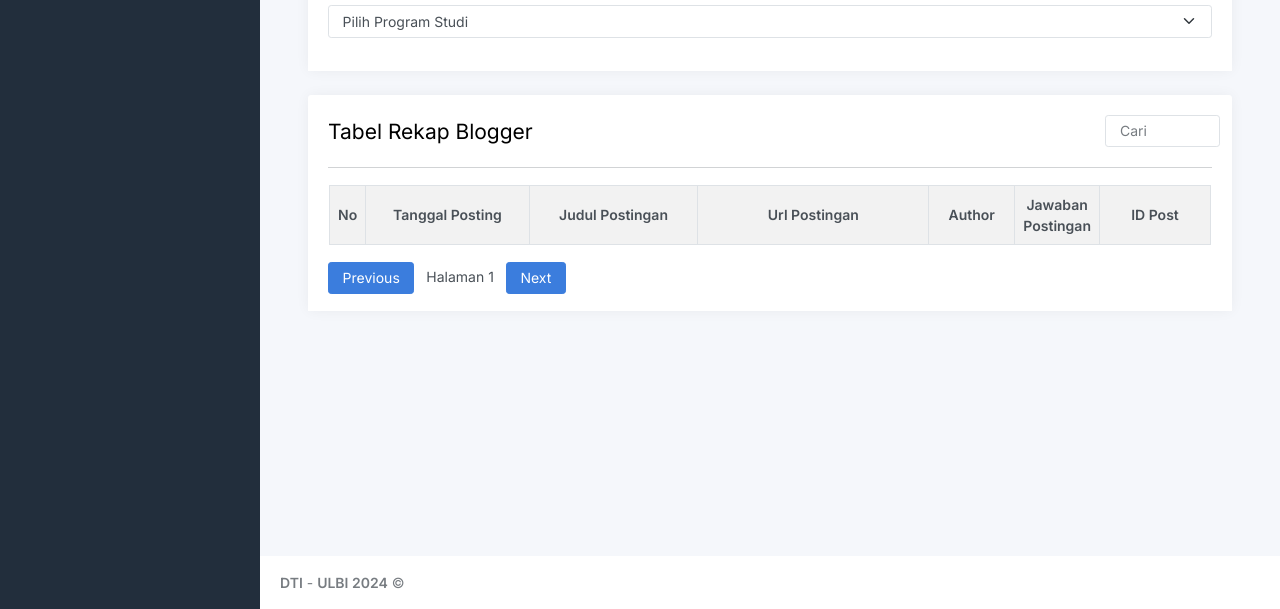
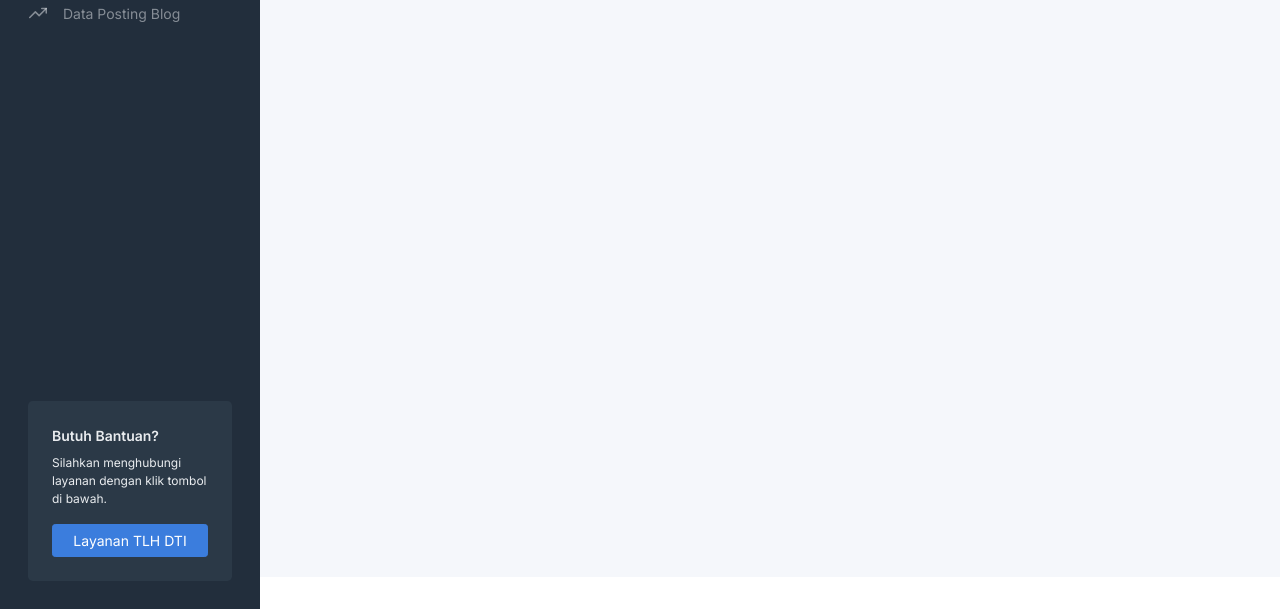
Before and after one commit to uiteung/dashboard_blog, a website: page index.html in a window 1280 px wide. Shown: the part 191-800 px from the top of the page. Drawn offline with nearby package versions, Linux system fonts and the light colour scheme; some packages are replaced by stand-ins of ours; a script that the page names is missing; files whose address does not match are found by name.

Commit message:
feat(index): tambah file untuk dashboard

```diff
--- a/index.html
+++ b/index.html
@@ -15,7 +15,7 @@
 
     <link rel="canonical" href="https://demo-basic.adminkit.io/" />
 
-	<title>Rekap Blogger</title>
+    <title>Dashboard Blogger</title>
 
     <link href="static/css/app.css" rel="stylesheet">
     <link rel="stylesheet" href="static/css/style.css">
@@ -40,41 +40,30 @@
 
                     <li class="sidebar-item active">
                         <a class="sidebar-link" href="index.html">
+                            <i class="align-middle" data-feather="sliders"></i> <span
+                                class="align-middle">Dashboard</span>
+                        </a>
+                    </li>
+
+                    <li class="sidebar-item">
+                        <a class="sidebar-link" href="posts/index.html">
                             <i class="align-middle" data-feather="trending-up"></i> <span class="align-middle">Data
                                 Posting Blog</span>
                         </a>
                     </li>
-
-					<!-- <li class="sidebar-item">
-						<a class="sidebar-link" href="pages-sign-in.html">
-              <i class="align-middle" data-feather="log-in"></i> <span class="align-middle">Sign In</span>
-            </a>
-					</li>
-
-					<li class="sidebar-item">
-						<a class="sidebar-link" href="pages-sign-up.html">
-              <i class="align-middle" data-feather="user-plus"></i> <span class="align-middle">Sign Up</span>
-            </a>
-					</li>
-
-					<li class="sidebar-item">
-						<a class="sidebar-link" href="pages-blank.html">
-              <i class="align-middle" data-feather="book"></i> <span class="align-middle">Blank</span>
-            </a>
-					</li> -->
                 </ul>
 
-				<!-- <div class="sidebar-cta">
+                <div class="sidebar-cta">
                     <div class="sidebar-cta-content">
-						<strong class="d-inline-block mb-2">Upgrade to Pro</strong>
+                        <strong class="d-inline-block mb-2">Butuh Bantuan?</strong>
                         <div class="mb-3 text-sm">
-							Are you looking for more components? Check out our premium version.
+                            Silahkan menghubungi layanan dengan klik tombol di bawah.
                         </div>
                         <div class="d-grid">
-							<a href="upgrade-to-pro.html" class="btn btn-primary">Upgrade to Pro</a>
+                            <a href="upgrade-to-pro.html" class="btn btn-primary">Layanan TLH DTI</a>
                         </div>
                     </div>
-				</div> -->
+                </div>
             </div>
         </nav>
         <!-- Sidebar End -->
@@ -90,15 +79,13 @@
                 <div class="navbar-collapse collapse">
                     <ul class="navbar-nav navbar-align">
                         <li class="nav-item dropdown">
-							<a class="nav-icon dropdown-toggle d-inline-block d-sm-none" href="#"
-								data-bs-toggle="dropdown">
+                            <a class="nav-icon dropdown-toggle d-inline-block d-sm-none" href="#" data-bs-toggle="dropdown">
                                 <i class="align-middle" data-feather="settings"></i>
                             </a>
 
-							<a class="nav-link dropdown-toggle d-none d-sm-inline-block" href="#"
-								data-bs-toggle="dropdown">
-								<img src="static/img/avatars/avatar.jpg" class="avatar img-fluid rounded-circle me-1"
-									alt="Admin" /> <span class="text-dark">Admin</span>
+                            <a class="nav-link dropdown-toggle d-none d-sm-inline-block" href="#" data-bs-toggle="dropdown">
+                                <img src="static/img/avatars/avatar.jpg" class="avatar img-fluid rounded-circle me-1" alt="Admin" />
+                                <span class="text-dark">Admin</span>
                             </a>
                             <div class="dropdown-menu dropdown-menu-end">
                                 <a class="dropdown-item" href="#"><i class="align-middle me-1" data-feather="user"></i>
@@ -115,120 +102,38 @@
             <!-- Main Content Start -->
             <main class="content">
                 <div class="container-fluid p-0">
-					<h5 class="right-aligned" style="float: right">
-						<a href="index.html">Home</a> / Data Monitoring Dashboard Blogger
-					</h5>
-					<h1 class="h3 mb-3"><b>Rekap Blogger</b></h1>
-					<div class="row justify-content-center">
-						<div class="col-12">
-							<div class="card">
-								<div class="card-header">
-									<h5 class="card-title mb-2">Program Studi</h5>
-									<select class="form-select mb-3" id="prodiDropdown">
-										<option selected>Pilih Program Studi</option>
-										<option value="14">D4 Teknik Informatika</option>
-										<option value="13">D3 Teknik Informatika</option>
-										<option value="23">D3 Manajemen Informatika</option>
-										<option value="33">D3 Akuntansi</option>
-										<option value="34">D4 Akuntansi Keuangan</option>
-										<option value="43">D3 Manajemen Pemasaran</option>
-										<option value="44">D4 Manajemen Perusahaan</option>
-										<option value="53">D3 Administrasi Logistik</option>
-										<option value="54">D4 Logistik Bisnis</option>
-										<option value="74">D4 Logistik Niaga</option>
-										<option value="81">S1 Manajemen Transportasi</option>
-										<option value="82">S1 Manajemen Logistik</option>
-										<option value="83">S1 Bisnis Digital</option>
-										<option value="84">S1 Sains Data</option>
-										<option value="85">S1 Manajemen Rekayasa</option>
-										<option value="11">S2 Manajemen Logistik</option>
-									</select>
-								</div>
+
+                    <h1 class="h3 mb-3">Selamat Datang di<strong> Dashboard Blogger</strong></h1>
+
+                    <div class="row">
+
                     </div>
                     <div class="card">
-								<div class="card-header">
-									<div class="row no-gutters" style="height: 40px">
-										<h1 class="h3 mt-2">Tabel Rekap Blogger</h1>
-										<div class="col-md-3" style="
-								position: absolute;
-								top: 0;
-								right: 0;
-								width: 15%;
-								margin-top: 20px;
-							  ">
-											<input type="text" class="form-control" id="searchInput"
-												placeholder="Cari" />
-										</div>
+
                     </div>
 
-									<hr />
-									<div class="table-container">
-										<table class="table table-striped" style="width: 100%">
-											<thead>
-												<tr style="text-align: center; vertical-align: middle">
-													<th hidden></th>
-													<th width="30px">No</th>
-													<th width="220px">Tanggal Posting</th>
-													<th width="220px">Judul Postingan</th>
-													<th width="320px">Url Postingan</th>
-													<th width="100px">Author</th>
-													<th width="70px">Jawaban Postingan</th>
-													<th width="150px">ID Post</th>
-												</tr>
-											</thead>
+                    <div class="card">
 
-											<!-- Data Rekap Postingan -->
-											<tbody id="tablebody"></tbody>
-											<!-- Data Rekap Postingan -->
-
-										</table>
-									</div>
-									<div class="row">
-										<div class="col-md-6">
-											<div class="pagination">
-												<button id="prevPageBtn" class="btn btn-primary">
-													Previous
-												</button>
-												<span id="currentPage" class="mx-2">Halaman 1</span>
-												<button id="nextPageBtn" class="btn btn-primary">
-													Next
-												</button>
-											</div>
-										</div>
-									</div>
-								</div>
-							</div>
-						</div>
                     </div>
                 </div>
             </main>
             <!-- Main Content End -->
 
             <!-- Footer Start -->
-			<footer class="footer">
-				<div class="container-fluid">
-					<div class="row text-muted">
-						<div class="col-6 text-start">
-							<p class="mb-0">
-								<a class="text-muted" href="https://adminkit.io/"
-									target="_blank"><strong>DTI</strong></a> - <a class="text-muted"><strong>ULBI
-										2024</strong></a> &copy;
-							</p>
-						</div>
-					</div>
-				</div>
-			</footer>
+            <footer id="footer" class="footer"></footer>
             <!-- Footer End -->
 
         </div>
     </div>
     <script src="static/js/controller/croot.js" type="module"></script>
-	<script src="static/js/style.js"></script>
+    <script src="static/theme/bar/navbar.js" type="module"></script>
+    <script src="static/theme/bar/footer.js" type="module"></script>
+    <script src="static/js/controller/croot.js"></script>
     <script src="static/js/app.js"></script>
-	<script src="static/js/post_view.js" type="module"></script>
-	<script src="static/js//controller/dropdown.js"></script>
+    <script src="static/js/index.js" type="module"></script>
+    <script src="static/js/style/codemapping.js" type="module"></script>
+    <script src="https://code.jquery.com/jquery-3.6.0.min.js"></script>
     <script src="https://cdn.jsdelivr.net/npm/sweetalert2@10"></script>
-
 </body>
 
 </html>
```
Lines whose indentation alone changed are shown as unchanged.
